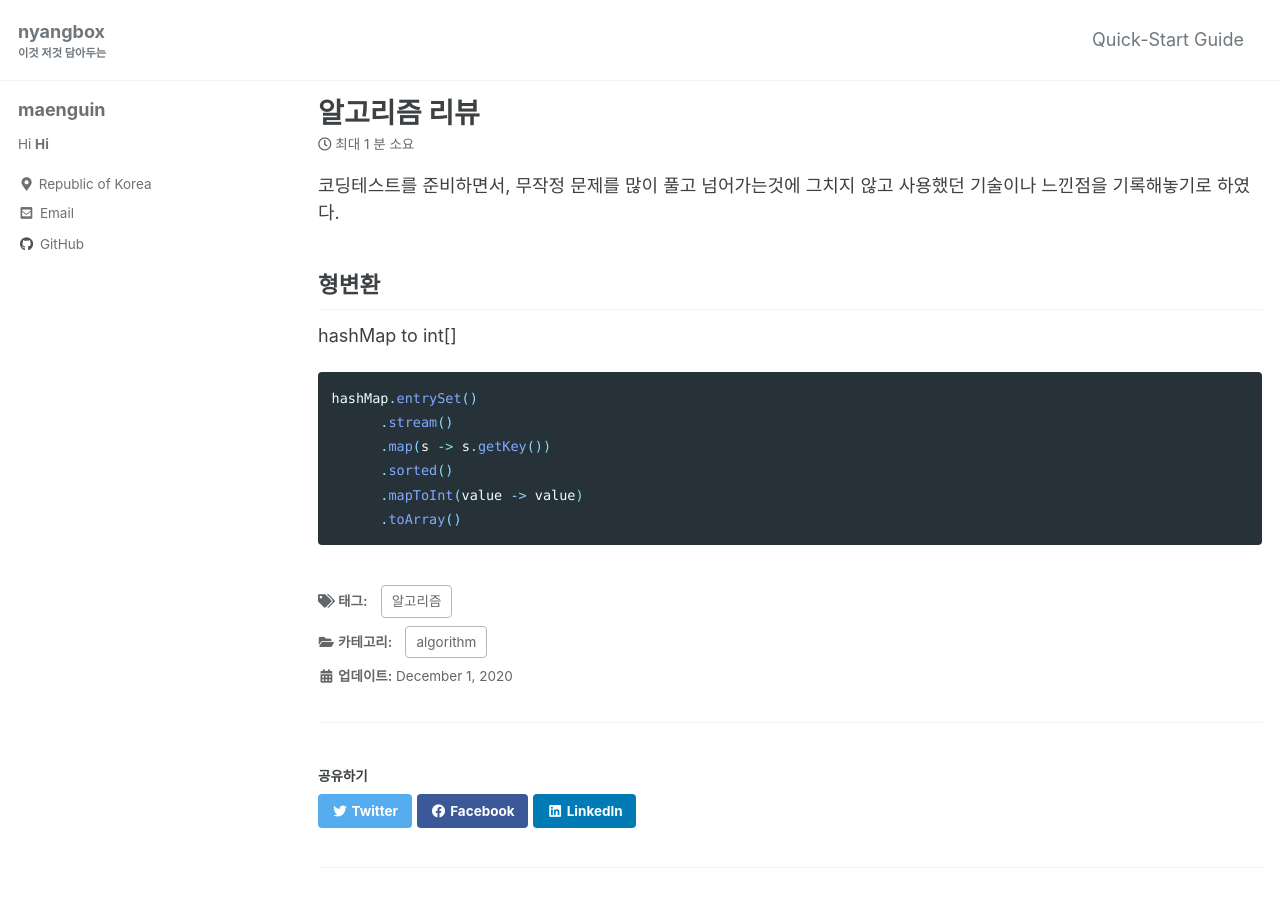
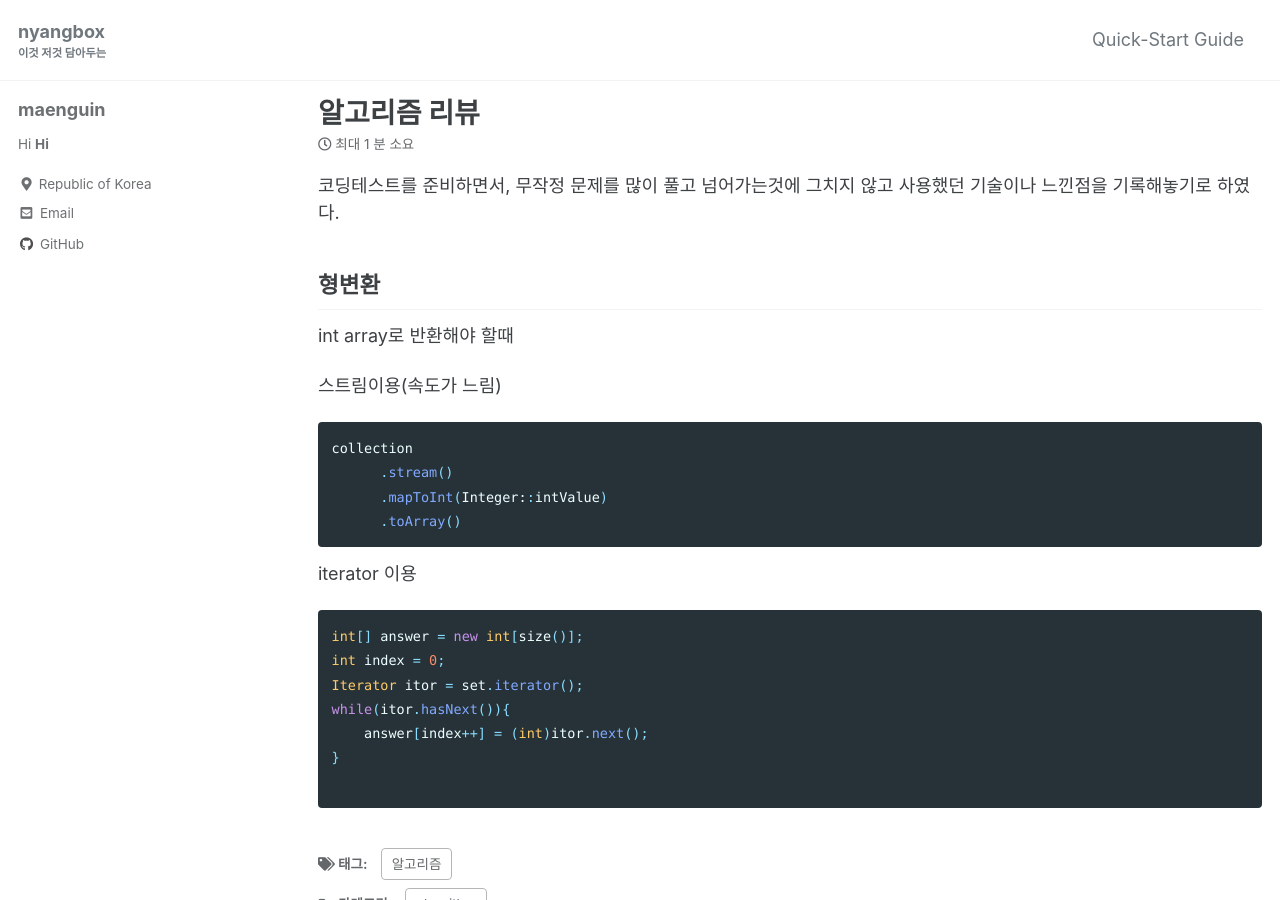
Before and after one commit to maenguin/maenguin.github.io, a Jekyll site: the page built from _posts/2020-12-01-algorithm-study.md, in a window 1280 px wide and 900 px high. Built offline with Jekyll 4.4.1, drawn with Linux system fonts in a browser that asks for light colours; cached includes are drawn as plain includes.

Commit message:
Update 2020-12-01-algorithm-study.md

````diff
--- a/_posts/2020-12-01-algorithm-study.md
+++ b/_posts/2020-12-01-algorithm-study.md
@@ -11,12 +11,23 @@ tags:
 
 ## 형변환
 
-hashMap to int[]
+int array로 반환해야 할때
+
+스트림이용(속도가 느림)
 ```java
-hashMap.entrySet()
+collection
       .stream()
-      .map(s -> s.getKey())
-      .sorted()
-      .mapToInt(value -> value)
+      .mapToInt(Integer::intValue)
       .toArray()
 ```
+
+iterator 이용
+```java
+int[] answer = new int[size()];
+int index = 0;
+Iterator itor = set.iterator();
+while(itor.hasNext()){
+    answer[index++] = (int)itor.next();
+}
+
+```
````
